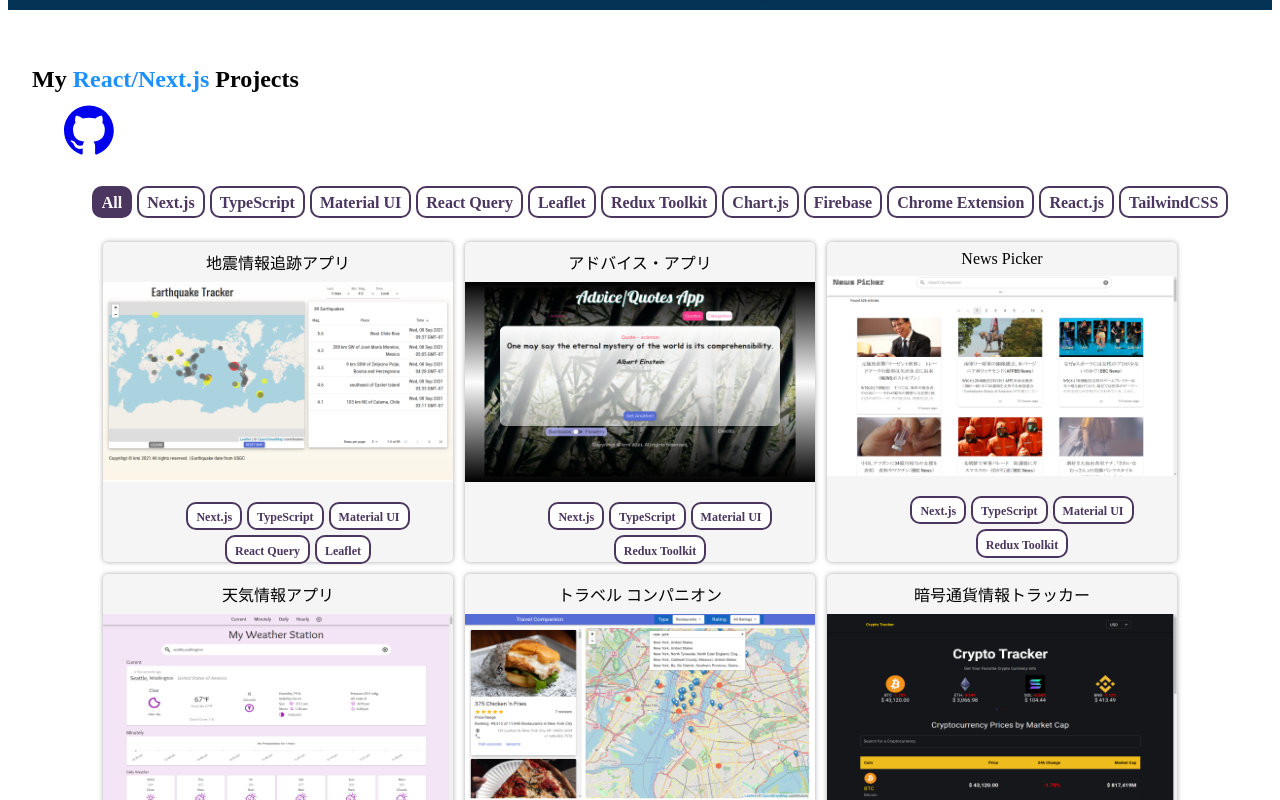
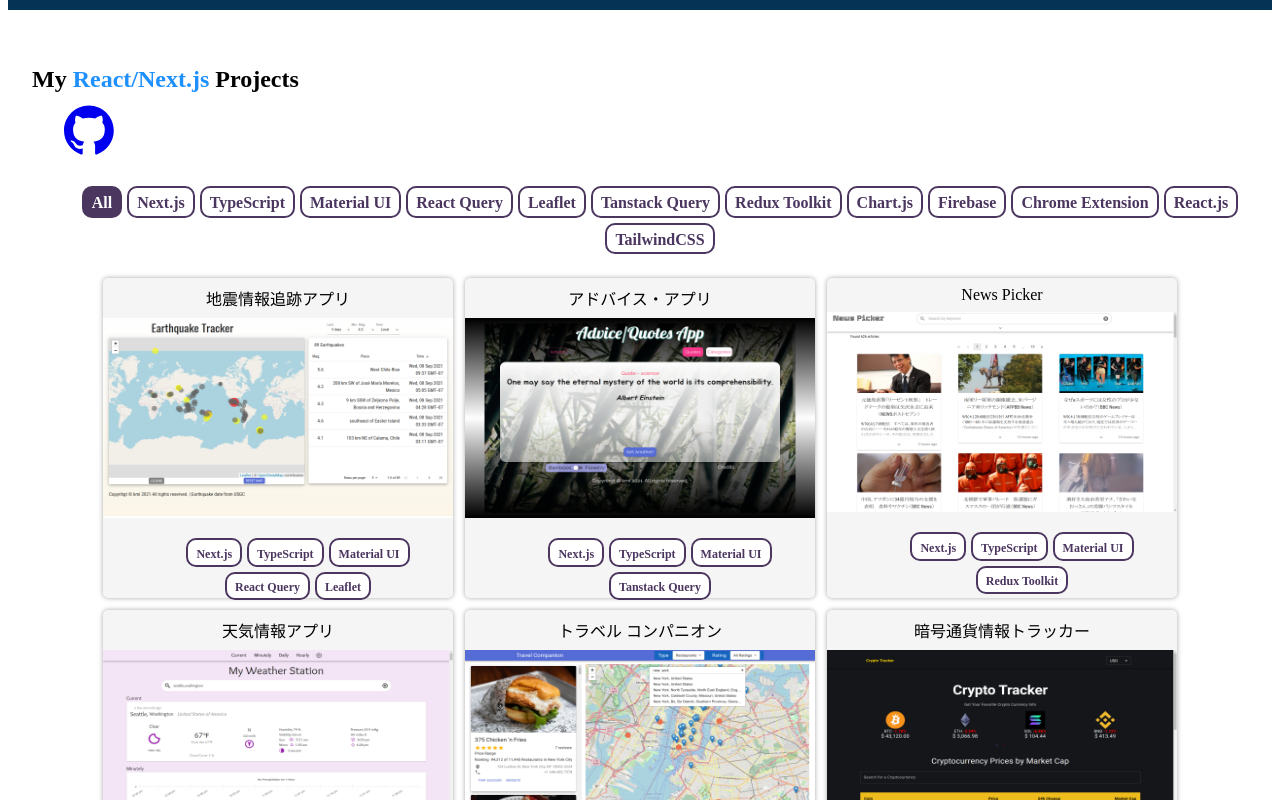
Before and after one commit to kmi2170/portfolio-v2, a Next.js app: page / in a window 1280 px wide. Shown: the part 663-1463 px from the top of the page. Built offline with nearby package versions, Linux system fonts and the light colour scheme.

Commit message:
update advice project; fix boolean issue for wrap option in container

```diff
--- a/src/assets/projects.ts
+++ b/src/assets/projects.ts
@@ -59,12 +59,12 @@ export const projects = [
       en: [
         "Advice Slip JSON API",
         "Material UI",
-        "Redux Toolkit for state manegement",
+        "Tanstack Query for data fetching and state management",
       ],
       jp: [
         "APIコール：　Advice Slip JSON API (アドバイス)",
         "UIライブラリ：　Material UI",
-        "ステート管理：　Redux Toolkit",
+        "ステート管理：　Tanstack Query",
       ],
     },
     details: {
@@ -77,7 +77,7 @@ export const projects = [
         "アプリ起動時に、ランダムに選択された背景画像を表示",
       ],
     },
-    tags: ["Next.js", "TypeScript", "Material UI", "Redux Toolkit"],
+    tags: ["Next.js", "TypeScript", "Material UI", "Tanstack Query"],
     url: "https://advice-quote.vercel.app",
     imageUrls: [
       "/images/advice-quote.png",
--- a/src/components/Devtools/Devtools.tsx
+++ b/src/components/Devtools/Devtools.tsx
@@ -84,7 +84,8 @@ const Devtools = () => {
                     justify="start"
                     align="start"
                     gap={0.25}
-                    wrap={false}
+                    wrap="nowrap"
+                    // wrap={false}
                   >
                     <Dot
                       as={motion.div}
--- a/src/components/Projects/Project/Modal/Modal.tsx
+++ b/src/components/Projects/Project/Modal/Modal.tsx
@@ -38,7 +38,8 @@ const Modal = ({ project, closeModal, lang }: ModalContentProps) => {
             direction="column"
             justify="center"
             align="center"
-            wrap={false}
+            wrap="nowrap"
+            // wrap={false}
           >
             <Close onClick={closeModal} svgColor={svgColor}>
               <CloseIcon />
--- a/src/components/common-styles/container.ts
+++ b/src/components/common-styles/container.ts
@@ -23,11 +23,12 @@ const Container = styled(Pad)<{
   align?: AlignType;
   direction?: "row" | "column";
   gap?: number;
-  wrap?: boolean;
+  wrap?: string;
+  // wrap?: boolean;
   maxWidth?: number;
 }>`
   display: flex;
-  flex-wrap: ${({ wrap = true }) => (wrap ? "wrap" : "nowrap")};
+  flex-wrap: ${({ wrap }) => (wrap === "nowrap" ? "nowrap" : "wrap")};
   flex-direction: ${({ direction = "row" }) => direction};
   justify-content: ${({ justify }) => justify && justifySchemas[justify]};
   align-items: ${({ align }) => align && alignSchemas[align]};
```
Also changed, not shown: src/assets/skillSet.ts (+34 -33 lines).
